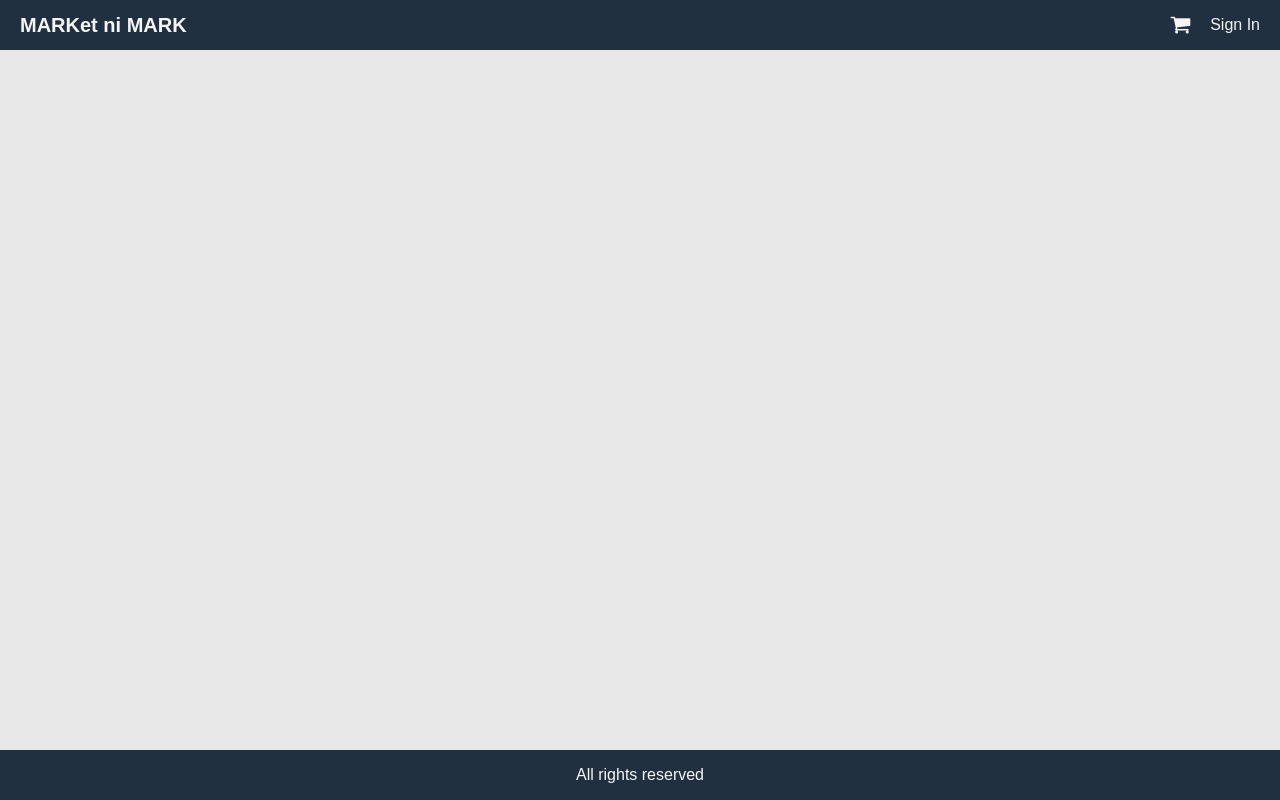
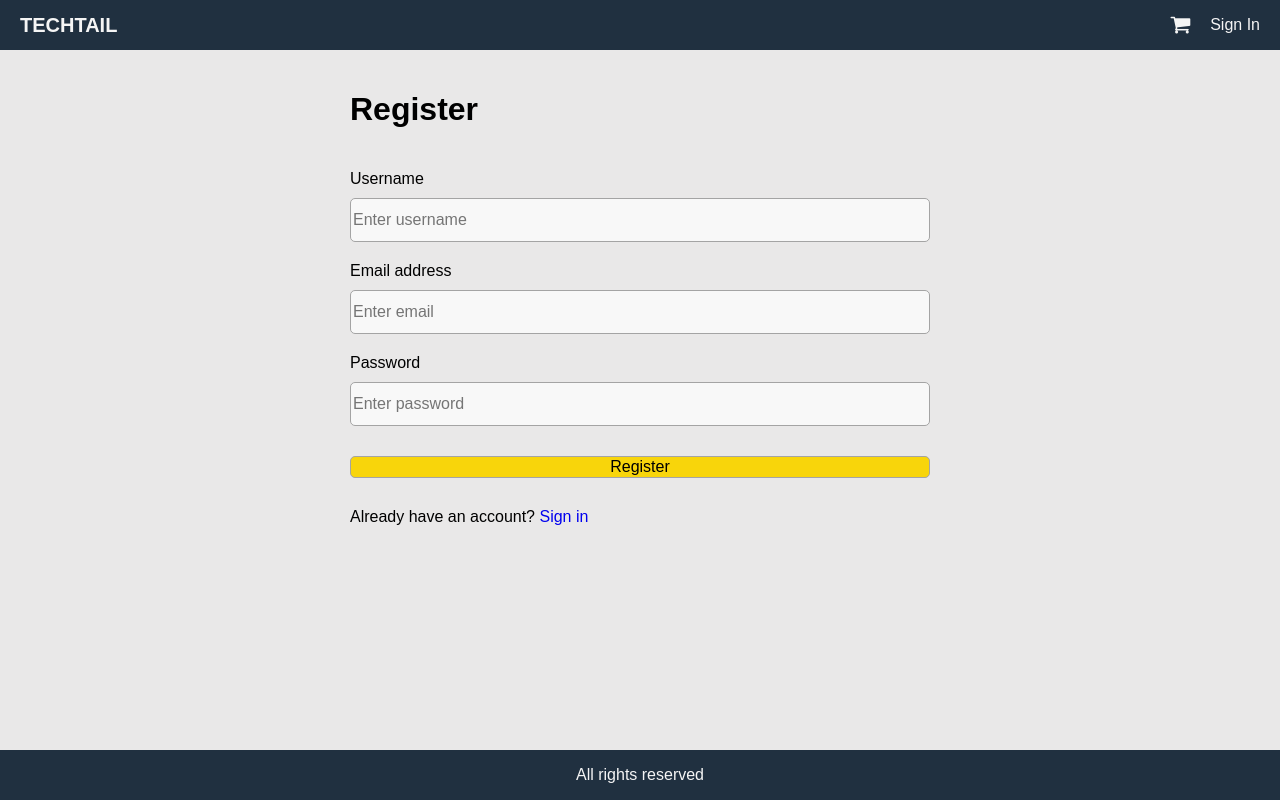
Before and after one commit to Vomerine/SungaRichardAndreiAct03, a React (Create React App) app in the folder frontend/: page /register in a window 1280 px wide. Built offline with nearby package versions, Linux system fonts and the light colour scheme.

Commit message:
UI changes for project passing

```diff
--- a/frontend/public/index.html
+++ b/frontend/public/index.html
@@ -25,7 +25,7 @@
       Learn how to configure a non-root public URL by running `npm run build`.
     -->
     <link rel="stylesheet" href="https://cdnjs.cloudflare.com/ajax/libs/font-awesome/4.7.0/css/font-awesome.min.css">
-    <title>MARKet ni Mark</title>
+    <title>Techtail</title>
   </head>
   <body>
     <noscript>You need to enable JavaScript to run this app.</noscript>
--- a/frontend/src/App.js
+++ b/frontend/src/App.js
@@ -6,6 +6,7 @@ import CartScreen from './screens/CartScreen';
 import { useDispatch, useSelector } from 'react-redux';
 import SigninScreen from './screens/SigninScreen';
 import { signout } from './actions/userActions';
+import RegisterScreen from './screens/RegisterScreen';
 
 function App() {
 
@@ -25,7 +26,7 @@ function App() {
       <div className = "grid-container">
         <header className = "row">
             <div>
-                <a className = "brand" href = "/">MARKet ni MARK</a>
+                <a className = "brand" href = "/">TECHTAIL</a>
             </div>
 
             <div>
@@ -59,6 +60,7 @@ function App() {
           <Route path = "/cart/:id?" component={CartScreen}></Route>
           <Route path = "/product/:id" component = {ProductScreen}></Route>
           <Route path = "/signin" component={SigninScreen}></Route>
+          <Route path = "/register" component={RegisterScreen}></Route>
           <Route path = "/" component = {HomeScreen}exact></Route>
         </main>
 
--- a/frontend/src/index.css
+++ b/frontend/src/index.css
@@ -20,7 +20,12 @@ body{
 .ProductScreen{
   margin: 0 5rem 0 5rem;
   background-color: white;
-  padding: 5rem;
+  padding: 1rem 3rem 3rem 3rem;
+}
+
+.back{
+  font-size: 2rem;
+  margin-bottom: 2rem;
 }
 
 .name{
@@ -188,10 +193,8 @@ a.brand{
 }
 
 img{
-  float: left;
   width:  150px;
   height: 150px;
-  object-fit: cover;
   border-radius: 0.5rem;
 }
 
@@ -201,8 +204,9 @@ img.small {
 }
 
 img.medium{
-  max-width: 29rem;
+  float: left;
   width: 100%;
+  background-size: contain;
 }
 
 img.large{
@@ -228,6 +232,7 @@ img.large{
 .card-body{
   padding: 1rem;
   width: 90%;
+  width: 20rem;
 }
 
 .card-body > *{
@@ -284,6 +289,10 @@ img.large{
   margin: 0 auto;
 }
 
+.form input{
+  min-height: 4rem;
+}
+
 .form > div {
   display: flex;
   flex-direction: column;
--- a/frontend/src/screens/ProductScreen.js
+++ b/frontend/src/screens/ProductScreen.js
@@ -26,7 +26,12 @@ export default function ProductScreen(props) {
             {loading ? (<LoadingBox></LoadingBox>) // Show loading
             :error? (<MessageBox variant = "error">{error}</MessageBox>) // Show error message
             : (<div>
-                <Link to = "/">Back to result</Link>
+                <div className = "back">
+                <Link to = "/" className = "back">
+                    <i class="fa fa-arrow-left" aria-hidden="true"></i>
+                    Back to homepage
+                </Link>
+                </div>
                 <div className="row top">
                     <div className="col-2">
                         <img className="large" src={product.image} alt={product.name}></img>
--- /dev/null
+++ b/frontend/src/screens/RegisterScreen.js
@@ -0,0 +1,92 @@
+import React, {  useEffect, useState } from 'react';
+import { Link } from 'react-router-dom';
+import { useDispatch, useSelector } from 'react-redux';
+import { signin } from '../actions/userActions';
+import LoadingBox from '../components/LoadingBox';
+import MessageBox from '../components/MessageBox';
+
+export default function SigninScreen(props) {
+  //const [username, setUsername] = useState('');
+  const [email, setEmail] = useState('');
+  const [password, setPassword] = useState('');
+
+  const redirect = props.location.search
+  ? props.location.search.split('=')[1]
+  : '/';
+
+  const userSignin = useSelector((state) => state.userSignin);
+  const { userInfo, loading, error } = userSignin;
+
+  const dispatch = useDispatch();
+  const submitHandler = (e) => {
+    e.preventDefault();
+    // TODO: sign in action
+    dispatch(signin(email, password));
+  };
+
+  useEffect(() => {
+    if (userInfo) {
+      props.history.push(redirect);
+    }
+  }, [props.history, redirect, userInfo]);
+
+  return (
+    <div>
+      <form className="form" onSubmit={submitHandler}>
+        <div>
+          <h1>Register</h1>
+        </div>
+
+        {loading && <LoadingBox></LoadingBox>}
+        {error && <MessageBox variant="danger">{error}</MessageBox>}
+
+        <div>
+          <label htmlFor="username">Username</label>
+          <input
+            type="text"
+            id="username"
+            placeholder="Enter username"
+            required
+            onChange={(e) => setEmail(e.target.value)}
+          ></input>
+        </div>
+
+        <div>
+          <label htmlFor="email">Email address</label>
+          <input
+            type="email"
+            id="email"
+            placeholder="Enter email"
+            required
+            onChange={(e) => setEmail(e.target.value)}
+          ></input>
+        </div>
+
+        <div>
+          <label htmlFor="password">Password</label>
+          <input
+            type="password"
+            id="password"
+            placeholder="Enter password"
+            required
+            onChange={(e) => setPassword(e.target.value)}
+          ></input>
+        </div>
+
+        <div>
+          <label />
+          <button className="primary" type="submit">
+            Register
+          </button>
+        </div>
+
+        <div>
+          <label />
+          <div>
+            Already have an account? <Link to="/signin">Sign in</Link>
+          </div>
+        </div>
+      </form>
+    </div>
+  );
+}
```
Also changed, not shown: 2 other files (tests, documents, lock files or other folders).
